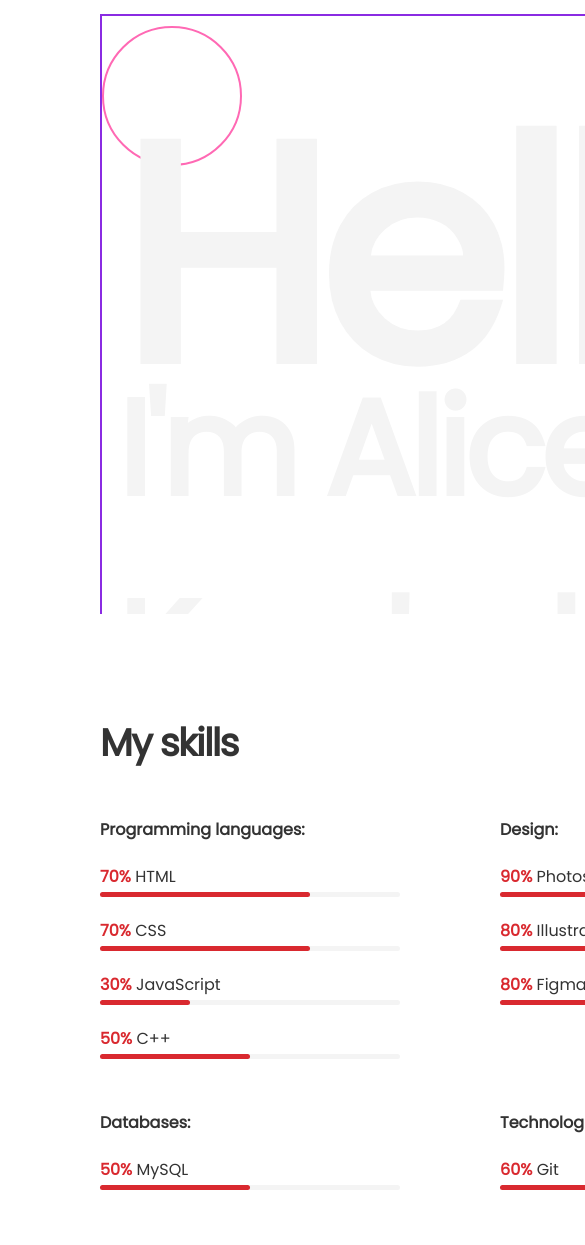
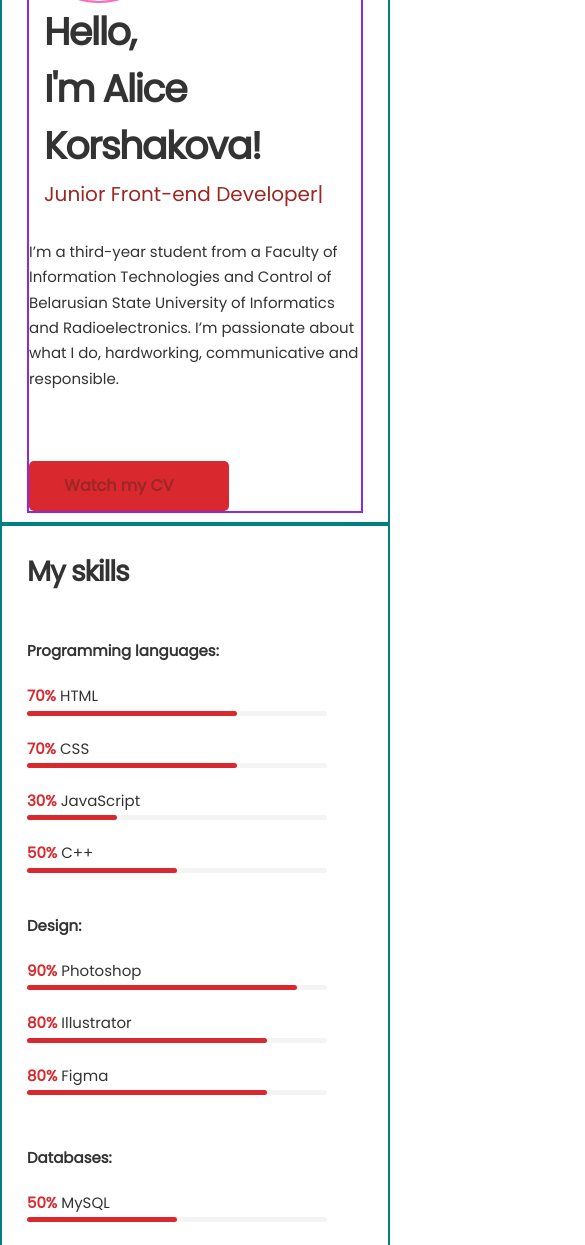
Before and after one commit to doritozbae/rsschool-cv, a plain HTML site: page index.html in a window 390 px wide. Shown: the part 266-1511 px from the top of the page, 585 px wide, since content can reach past the window. Drawn offline with nearby package versions, Linux system fonts and the light colour scheme.

Commit message:
feat: add addaptive

```diff
--- a/style.css
+++ b/style.css
@@ -2,6 +2,7 @@
    margin: 0;
    padding: 0;
    box-sizing: border-box;
+
 }
 body{
    margin: 0 auto;
@@ -11,6 +12,9 @@ html{
 }
 .container{
    margin-top: 180px;
+   margin-left: auto;
+   margin-right: auto;
+   max-width: 1200px;
 }
 li {
    list-style-type: none;
@@ -25,23 +29,25 @@ li {
 }
 
 
+/* ------------------------------------------ */
+
 .mini_section{
    margin: auto;
    height: auto;
    /* border: 4px solid salmon; */
-   width: 900px;
+   max-width: 900px;
    padding: 100px 100px 50px 100px;
 }
 .first_section{
    margin: auto;
    height: 700px;
    /* border: 4px solid salmon; */
-   width: 900px;
+   max-width: 900px;
    overflow: hidden;
+   padding: 100px;
 
 }
 .first_section_container{
-   margin: 100px;
    border: 2px solid blueviolet;
    position: relative;
    display: flex;
@@ -105,9 +111,7 @@ justify-content: space-between;
 
 
  /* -----FONTS------------------------------------------------------------- */
-h1{
-   /* font-family: 'Playfair Display', serif;
-   font-weight: 500; */
+/* h1{
    font-weight: 700;
    letter-spacing: -.04em;
    font-family: 'Poppins', sans-serif;
@@ -116,10 +120,8 @@ h1{
    padding: 0;
    margin: 0;
    line-height: 0.6;
-}
-h6{
-   /* font-family: 'Playfair Display', serif;
-   font-weight: 500; */
+} */
+/* h6{
    font-weight: 700;
    letter-spacing: -.04em;
    font-family: 'Poppins', sans-serif;
@@ -127,13 +129,11 @@ h6{
    color: #f4f4f4;
    padding: 0;
    margin: 0;
-}
+} */
 
-h2{
-   /* font-family: 'Playfair Display', serif; */
-   /* font-weight: 500; */
-      font-weight: 700;
-      letter-spacing: -.04em;
+h2, h1, h6{
+   font-weight: 700;
+   letter-spacing: -.04em;
    font-family: 'Poppins', sans-serif;
    font-size: 38px;
    color: #333333
@@ -222,7 +222,8 @@ h5{
    justify-content: space-between;
 }
 .header_burger{
-   margin-right: 100px;
+   margin-left: 25px;
+   display: none;
 }
 .header_list{
    display: flex;
@@ -235,9 +236,6 @@ h5{
    color: inherit;
    padding-right: 20px;
    color: #9b2824;
-}
-.header_burger{
-   display: none;
 }
 .header_item, h4:hover {
    color: #333333;
@@ -256,7 +254,6 @@ h5{
       position:relative;
       width: 30px;
       height: 20px;
-
    }
    .header_burger:before,
    .header_burger:after{
@@ -314,7 +311,10 @@ h5{
       transform: rotate(-45);
       bottom: 9;
    }
-
+   .header_class{
+      max-width: none;
+      padding:  25px 0px 0px 25px;
+   }
 
 }
 
@@ -327,20 +327,16 @@ h5{
 }
 footer{
    width: 100%;
-   height: 40px;
+   max-height: 40px;
    margin-top: 100px;
    background-color: transparent;
 }
 .footer_class{
    margin: auto;
-   /* border: 4px solid salmon; */
-   width: 900px;
-   height: 50px;
+   max-width: 900px;
+   max-height: 50px;
    padding-top: 10px;
    text-decoration: none;
-   /* display: flex;
-   flex-flow: row;
-   justify-content: space-between; */
 }
 .footer-item{
    margin: auto;
@@ -456,12 +452,13 @@ footer{
 .project{
    border: 4px solid #d9292f;
    border-radius: 10px;
-   height: 250px;
+   height: 240px;
    width: 325px;
-   padding-bottom: 15px;
+   /* padding-bottom: 15px; */
    cursor: pointer;
    position: relative;
    overflow: hidden;
+   top: 0;
 }
 .portfolio_section_second{
    padding-top: 25px;
@@ -592,3 +589,88 @@ footer{
  .html .atribute .value {
    color: green;
  }
+
+
+ /* -------------------------------------------------------------- */
+
+ @media (max-width: 1200px){
+    .container{
+      margin-top: 90px;
+    }
+    .main_info{
+       padding-top: 30px;
+    }
+   h2{
+      font-size: 28px;
+   }
+   h3, li, .info_list{
+      font-size: 15px;
+   }
+   .section_info, .portfolio_section, .contacts_section, .skills_right{
+      padding-top: 20px;
+   }
+   .first_section{
+      max-width: 970px;
+      margin: 0;
+      border: 2px solid teal;
+      padding:  25px 25px 25px 25px;
+   }
+   .mini_section{
+      max-width: 750px;
+      margin: 0;
+      border: 2px solid teal;
+      padding: 25px 25px 25px 25px;
+   }
+   .footer_class {
+      max-width: 970px;
+   }
+   .footer-item{
+      font-size: 12px;
+   }
+   footer{
+      height: 30px;
+      padding: 0;
+   }
+   .footer_logo{
+      padding-left: 0px;
+      padding-top: 20px;
+   }
+   .footer_class{
+      padding: 0;
+   }
+}
+@media (max-width: 992px){
+   .mini_section{
+      max-width: 750px;
+      margin: 0;
+      border: 2px solid teal;
+      padding:  25px 25px 25px 25px;
+   }
+   .first_section{
+      max-width: 970px;
+      margin: 0;
+      border: 2px solid teal;
+      padding:  25px 25px 25px 25px;
+   }
+   .footer_class {
+      max-width: 750px;
+   }
+
+}
+@media (max-width: 767px){
+   .mini_section{
+      max-width: none;
+      margin: 0;
+      border: 2px solid teal;
+      padding:  25px 25px 25px 25px;
+   }
+   .first_section{
+      max-width: none;
+      margin: 0;
+      border: 2px solid teal;
+      padding:  25px 25px 25px 25px;
+   }
+   .footer_class {
+      max-width: none;
+   }
+}
```
